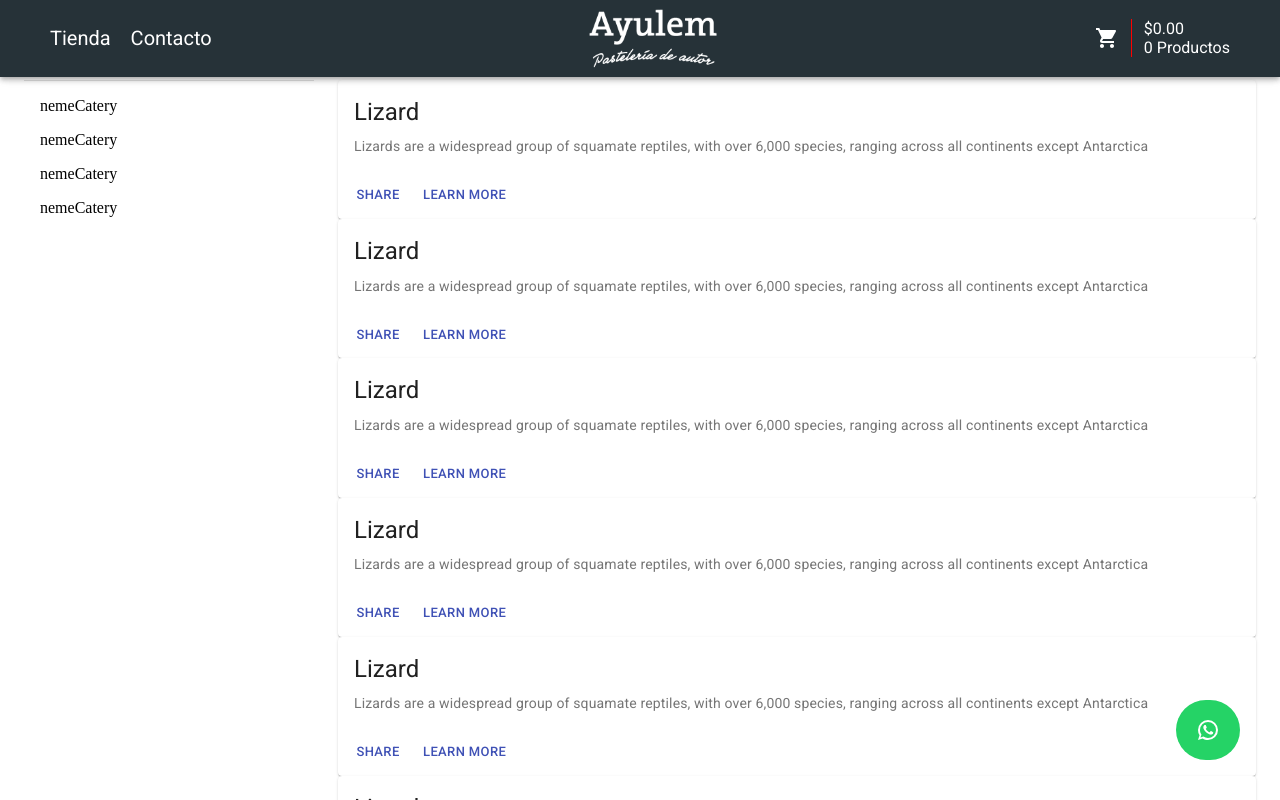
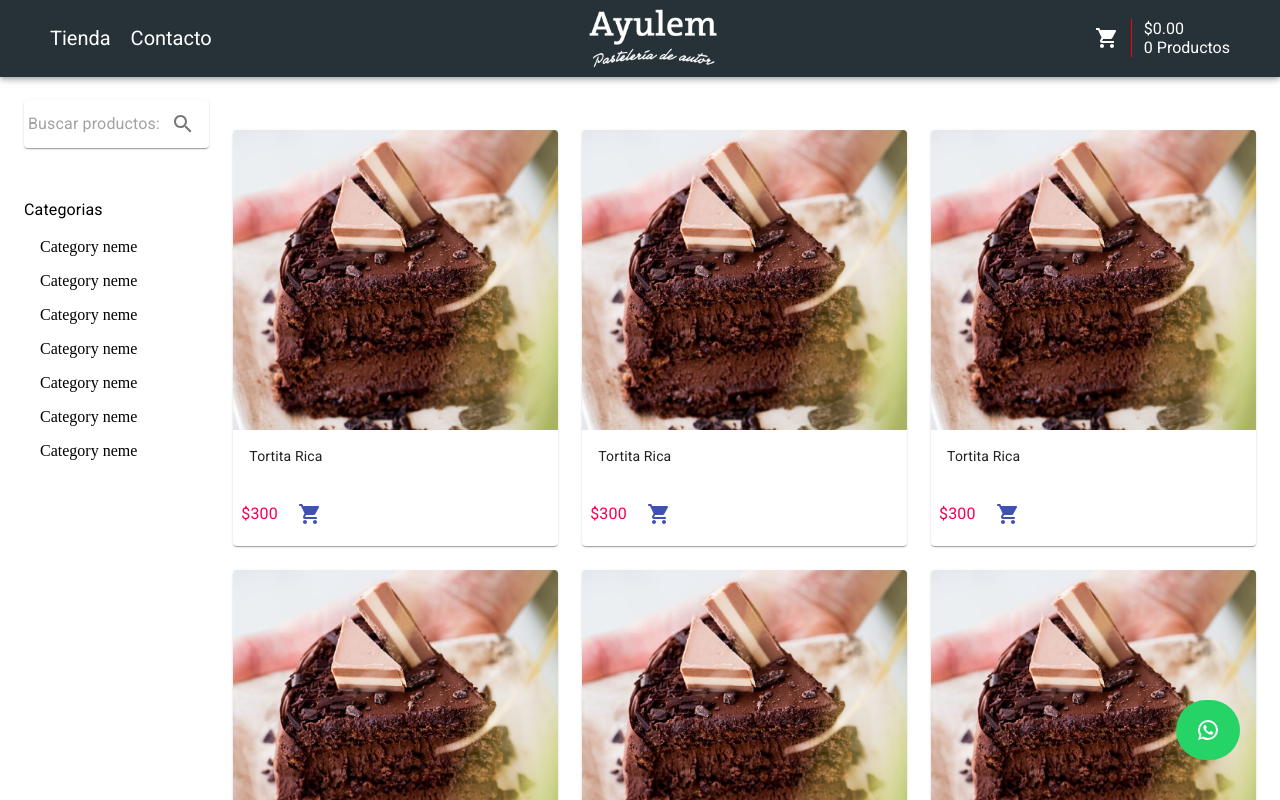
Before and after one commit to emamasonn/bakery-front-end, a React (Create React App) app: page / in a window 1280 px wide. Shown: the top 800 px of the page. Built offline with nearby package versions, Linux system fonts and the light colour scheme; grey boxes are pictures that could not be loaded.

Commit message:
agregamos productos e insertamos seccion categorias

```diff
--- a/src/components/home/Categories.js
+++ b/src/components/home/Categories.js
@@ -1,46 +1,108 @@
-import React from 'react'
-import { makeStyles } from '@material-ui/core/styles';
-import Divider from '@material-ui/core/Divider';
-import List from '@material-ui/core/List';
-import ListItem from '@material-ui/core/ListItem'
+import React from "react";
+import { makeStyles } from "@material-ui/core/styles";
+import Divider from "@material-ui/core/Divider";
+import List from "@material-ui/core/List";
+import ListItem from "@material-ui/core/ListItem";
+import { Grid, Typography } from "@material-ui/core";
+import TextField from "@material-ui/core/TextField";
+import Paper from "@material-ui/core/Paper";
+import InputBase from "@material-ui/core/InputBase";
+import IconButton from "@material-ui/core/IconButton";
+import SearchIcon from "@material-ui/icons/Search";
 
 const useStyle = makeStyles({
-    contentHome:{
-        height: 500,
-        marginTop: 200
-    }
-})
+  contentHome: {
+    height: 500,
+    marginTop: 200,
+  },
+  padding: {
+    paddingTop: "20px",
+    paddingBottom: "50px",
+  },
+  margin: {
+    marginTop: "25px",
+    marginBottom: "25px",
+  },
+  root: {
+    "& > *": {
+      width: "25ch",
+    },
+  },
+  iconButton: {
+    padding: 10,
+  },
+  paper: {
+    padding: "2px 4px",
+    display: "flex",
+    alignItems: "center",
+    width: "100%",
+    marginBottom: "50px",
+  },
+});
 
-const categories = [{name: 'nemeCatery'},{name: 'nemeCatery'},{name: 'nemeCatery'},{name: 'nemeCatery'}]
+const categories = [
+  { name: "Category neme" },
+  { name: "Category neme" },
+  { name: "Category neme" },
+  { name: "Category neme" },
+  { name: "Category neme" },
+  { name: "Category neme" },
+  { name: "Category neme" },
+];
 
 const Categories = () => {
-    const classes = useStyle()
+  const classes = useStyle();
 
-    return(
-        <div>
-            <div>
-                {/* Aca tenes que agregar el buscador con el titulo
+  return (
+    <Grid container className={classes.padding}>
+      <Paper component="form" className={classes.paper}>
+        <InputBase
+          placeholder="Buscar productos:"
+          inputProps={{ "aria-label": "Buscar productos" }}
+        />
+        <IconButton
+          type="submit"
+          className={classes.iconButton}
+          aria-label="search"
+        >
+          <SearchIcon />
+        </IconButton>
+      </Paper>
+      <Grid item>
+        <Typography variant="body1">Categorias</Typography>
+        <List component="nav">
+          {categories.map((category, index) => (
+            <ListItem button key={index}>
+              {category.name}
+            </ListItem>
+          ))}
+        </List>
+      </Grid>
+    </Grid>
 
-                    https://material-ui.com/components/text-fields/ (buscador)
-                    https://material-ui.com/components/typography/ (titulos)
+    /* // <div>
+    //     <>
+    //         {/* Aca tenes que agregar el buscador con el titulo
 
-                */}
-            </div>
-            <Divider />
-            <div>
+    //             https://material-ui.com/components/text-fields/ (buscador)
+    //             https://material-ui.com/components/typography/ (titulos)
 
-                <List component="nav">
-                    {
-                        categories.map((category, index)=>(
-                            <ListItem button key={index}>
-                                {category.name}
-                            </ListItem>
-                        ))
-                    }
-                </List>
-            </div>
-        </div>
-    )
-}
+    //
+    //     <Divider />
+    //     <div>
+
+    //         <List component="nav">
+    //             {
+    //                 categories.map((category, index)=>(
+    //                     <ListItem button key={index}>
+    //                         {category.name}
+    //                     </ListItem>
+    //                 ))
+    //             }
+    //         </List>
+    //     </div>
+    // </div> */
+  );
+};
 
 export default Categories;
--- a/src/components/home/ProductCard.js
+++ b/src/components/home/ProductCard.js
@@ -1,51 +1,57 @@
-import React from 'react'
-import { makeStyles } from '@material-ui/core/styles';
-import Card from '@material-ui/core/Card';
-import CardActionArea from '@material-ui/core/CardActionArea';
-import CardActions from '@material-ui/core/CardActions';
-import CardContent from '@material-ui/core/CardContent';
-import CardMedia from '@material-ui/core/CardMedia';
-import Button from '@material-ui/core/Button';
-import Typography from '@material-ui/core/Typography';
+import React from "react";
+import { makeStyles } from "@material-ui/core/styles";
+import ProductImage from "../../assets/productimage.jpg";
+import Card from "@material-ui/core/Card";
+import CardActionArea from "@material-ui/core/CardActionArea";
+import CardActions from "@material-ui/core/CardActions";
+import CardContent from "@material-ui/core/CardContent";
+import CardMedia from "@material-ui/core/CardMedia";
+import Button from "@material-ui/core/Button";
+import IconButton from "@material-ui/core/IconButton";
+import Typography from "@material-ui/core/Typography";
+import ShoppingCartRoundedIcon from "@material-ui/icons/ShoppingCartRounded";
+import { findByLabelText } from "@testing-library/react";
 
-const useStyle = makeStyles({
-    contentHome:{
-        height: 500,
-        marginTop: 200
-    }
-})
-
+const useStyles = makeStyles({
+  root: {
+    maxWidth: 345,
+  },
+  icon: {
+    marginRight: 100,
+  },
+});
 
 const ProductCard = () => {
-    const classes = useStyle()
-    return(
-        <Card className={classes.root}>
+  const classes = useStyles();
+
+  return (
+    <Card className={classes.root}>
       <CardActionArea>
         <CardMedia
-          className={classes.media}
-          image="/static/images/cards/contemplative-reptile.jpg"
+          component="img"
+          alt="Contemplative Reptile"
+          height="300"
+          image={ProductImage}
           title="Contemplative Reptile"
         />
         <CardContent>
-          <Typography gutterBottom variant="h5" component="h2">
-            Lizard
-          </Typography>
-          <Typography variant="body2" color="textSecondary" component="p">
-            Lizards are a widespread group of squamate reptiles, with over 6,000 species, ranging
-            across all continents except Antarctica
+          <Typography
+            className={classes.padding}
+            variant="body2"
+            component="h3"
+          >
+            Tortita Rica
           </Typography>
         </CardContent>
       </CardActionArea>
       <CardActions>
-        <Button size="small" color="primary">
-          Share
-        </Button>
-        <Button size="small" color="primary">
-          Learn More
-        </Button>
+        <Typography color="secondary">$300</Typography>
+        <IconButton className={classes.icon} color="primary">
+          <ShoppingCartRoundedIcon />
+        </IconButton>
       </CardActions>
     </Card>
-    )
-}
+  );
+};
 
 export default ProductCard;
--- a/src/components/home/Products.js
+++ b/src/components/home/Products.js
@@ -1,29 +1,34 @@
-import React from 'react'
-import { makeStyles } from '@material-ui/core/styles';
-import ProductCard from './ProductCard'
+import React from "react";
+import { makeStyles } from "@material-ui/core/styles";
+import ProductCard from "./ProductCard";
+import { Grid } from "@material-ui/core";
 
 const useStyle = makeStyles({
-    contentHome:{
-        marginTop: 200
-    }
-})
+  contentHome: {
+    marginTop: 200,
+  },
+  flexContainer: {
+    display: "flex",
+  },
+  padding: {
+    paddingTop: "50px",
+    paddingBottom: "50px",
+  },
+});
 
-const arrayProduct = [1, 2, 3, 5, 4, 6, 6]
+const arrayProduct = [1, 2, 3, 5, 4, 6, 6];
 
 const Products = () => {
-    const classes = useStyle()
-    return(
-        <div>
-            {
-                arrayProduct.map((data, index)=> (
-                    <ProductCard
-                        dataProduct={data}
-                        key={index}
-                    />
-                ))
-            }
-        </div>
-    )
-}
+  const classes = useStyle();
+  return (
+    <Grid container spacing={3} className={classes.padding}>
+      {arrayProduct.map((data, index) => (
+        <Grid item md={4} sm={6} xs={12}>
+          <ProductCard dataProduct={data} key={index} />
+        </Grid>
+      ))}
+    </Grid>
+  );
+};
 
 export default Products;
--- a/src/components/home/index.js
+++ b/src/components/home/index.js
@@ -1,38 +1,36 @@
-import React from 'react'
-import { makeStyles } from '@material-ui/core/styles';
-import Grid from '@material-ui/core/Grid';
-import Container from '@material-ui/core/Container';
-import Categories from './Categories'
-import Products from './Products'
+import React from "react";
+import { makeStyles } from "@material-ui/core/styles";
+import Grid from "@material-ui/core/Grid";
+import Container from "@material-ui/core/Container";
+import Categories from "./Categories";
+import Products from "./Products";
 
 const useStyle = makeStyles({
-    contentGrid:{
-        marginTop: 80
+  contentGrid: {
+    marginTop: 80,
   },
   contentCategory: {
     //background: 'red'
   },
   contentProducts: {
     //background: 'green'
-    }
-
-})
-
+  },
+});
 
 const Home = () => {
-    const classes = useStyle()
-    return(
+  const classes = useStyle();
+  return (
     <Container className={classes.contentGrid}>
       <Grid container spacing={3}>
-                <Grid item xs={3} className={classes.contentCategory}>
+        <Grid md={2} item xs={3} className={classes.contentCategory}>
           <Categories />
         </Grid>
-                <Grid item xs={9} className={classes.contentProducts}>
+        <Grid item md={10} xs={9} className={classes.contentProducts}>
           <Products />
         </Grid>
       </Grid>
     </Container>
-    )
-}
+  );
+};
 
 export default Home;
```
Also changed, not shown: src/assets/images.jpg (added), src/assets/productimage.jpg (added). Lines whose indentation alone changed are shown as unchanged.
